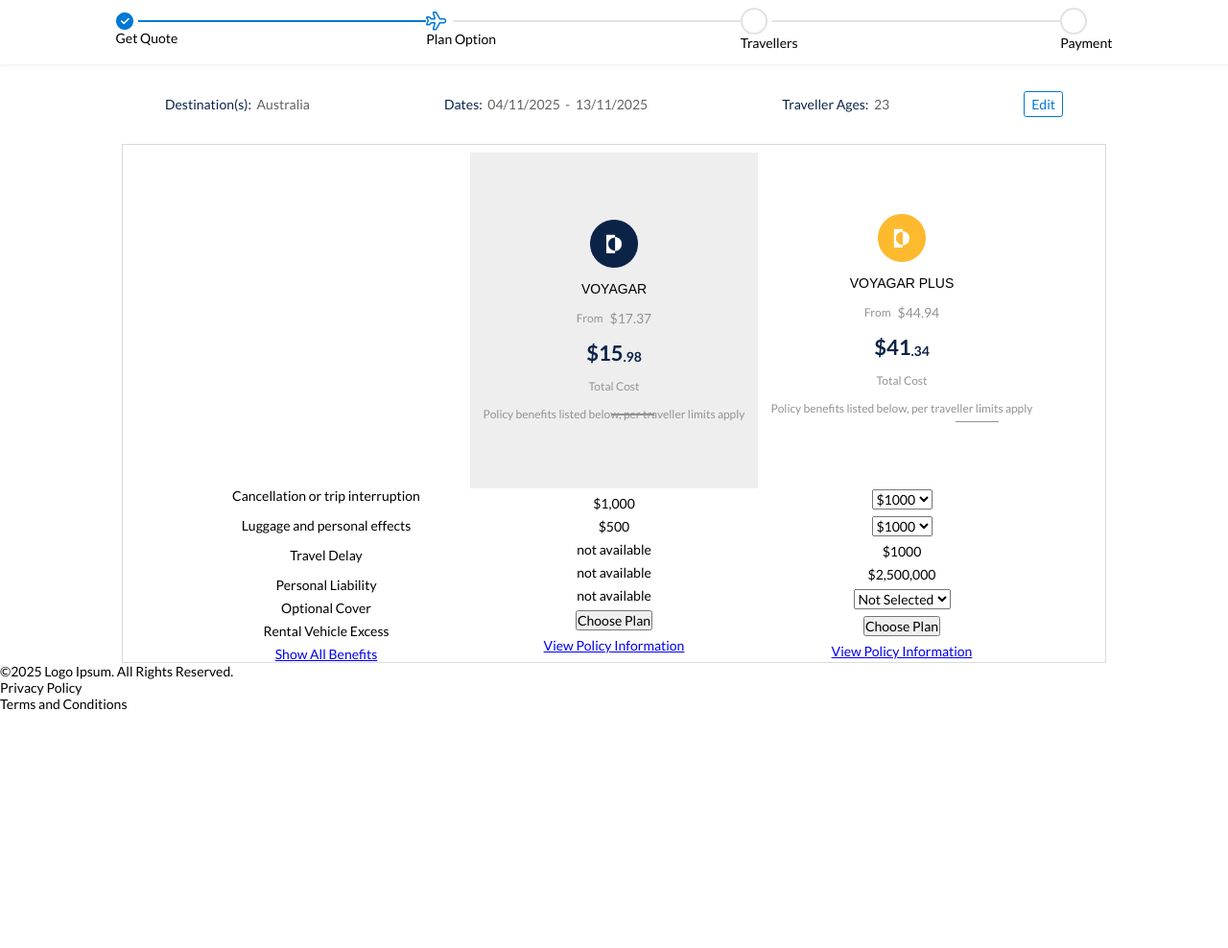
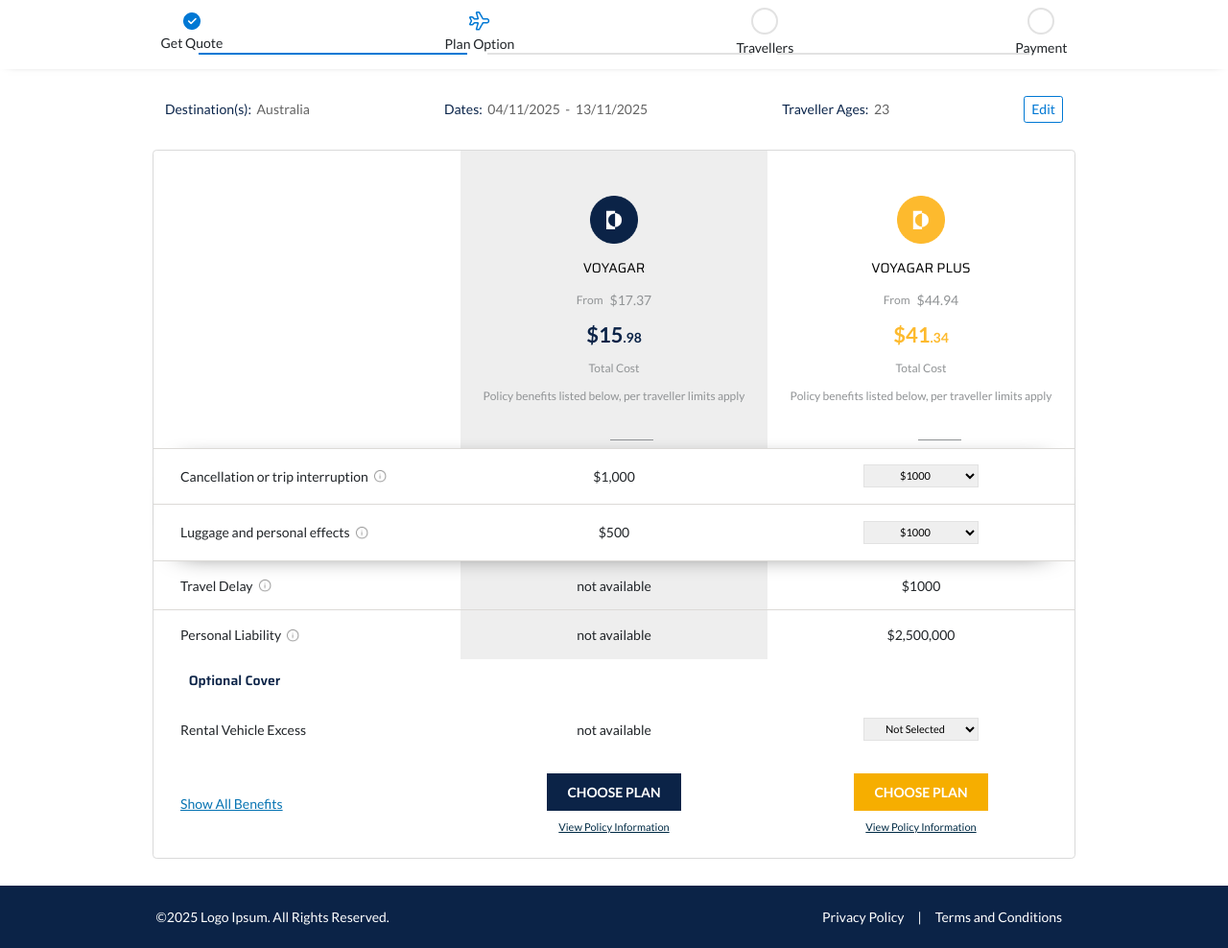
Before and after one commit to Nijhumtara/Travel_Support_Website, a plain HTML site: page plan.html in a window 1280 px wide. Shown: the part 71-1059 px from the top of the page at 96% size. Before the commit the page ends 813 px from the top, so only its background shows below. Drawn offline with Linux system fonts and the light colour scheme.

Commit message:
style: style the whole plan page and fix previous errors

```diff
--- a/plan.html
+++ b/plan.html
@@ -9,9 +9,14 @@
       href="https://fonts.googleapis.com/css2?family=Lato:wght@400;700&display=swap"
       rel="stylesheet"
     />
+    <link
+      href="https://fonts.googleapis.com/css2?family=Saira:wght@300;400;500;600;700&display=swap"
+      rel="stylesheet"
+    />
   </head>
   <body>
     <section id="plan_section">
+      <!-- Header Section -->
       <header>
         <div id="back_home">
           <img src="back.svg.png" alt="back-icon" />
@@ -19,35 +24,36 @@
         </div>
         <img src="travel_logo.png" alt="logo" />
       </header>
+
+      <!-- Body Section -->
       <div id="plan_body">
+        <!-- First Part of the body -->
         <div id="first_part">
-          <div id="get_quote">
-            <div id="get-quote-container" class="container">
-              <img src="tick.svg fill.png" alt="" />
-              <span class="process-line" id="get-quote-line"></span>
-            </div>
+          <div id="get_quote" class="process-container">
+            <img src="tick.svg fill.png" alt="tick.svg" />
             <p class="title">Get Quote</p>
           </div>
-          <!-- <span class="process-line" id="get-quote-line"></span> -->
-          <div id="plan_option">
-            <div id="plan-container" class="container">
-              <img src="planVector.png" alt="" />
-              <span class="process-line" id="plan-process-line"></span>
-            </div>
+          <div id="plan_option" class="process-container">
+            <img src="planVector.png" alt="planVector" />
             <p class="title">Plan Option</p>
           </div>
-          <div id="travellers">
-            <div id="travel-container" class="container">
+          <div id="travellers" class="process-container">
             <p class="circle"></p>
-              <span class="process-line" id="travel-process-line"></span>
-            </div>
             <p class="title">Travellers</p>
           </div>
-          <div id="payment">
+          <div id="payment" class="process-container">
             <p class="circle"></p>
             <p class="title">Payment</p>
           </div>
         </div>
+        <!-- Process Completed lines -->
+        <div id="process-lines">
+          <span class="process-line" id="get-quote-line"></span>
+          <span class="process-line" id="plan-process-line"></span>
+          <span class="process-line" id="travel-process-line"></span>
+        </div>
+
+        <!-- Second Part of the body -->
         <div id="second_part">
           <div id="destination" class="container">
             <p>Destination(s):</p>
@@ -67,21 +73,12 @@
             <button>Edit</button>
           </div>
         </div>
+
+        <!-- Third Part Total Cost Section -->
         <div id="total-cost-calculation">
-          <div id="service-name" class="calculation-container">
+          <!-- Top three container -->
+          <div id="calculation-container">
             <div id="white_box" class="box"></div>
-            <p>Cancellation or trip interruption</p>
-            <span class="info-circle"></span>
-            <p>Luggage and personal effects</p>
-            <span class="info-circle"></span>
-            <p>Travel Delay</p>
-            <span class="info-circle"></span>
-            <p>Personal Liability</p>
-            <p>Optional Cover</p>
-            <p>Rental Vehicle Excess</p>
-            <a href="#">Show All Benefits</a>
-          </div>
-          <div id="voyagar" class="calculation-container">
             <div id="voyagar-box" class="box">
               <img src="voyagar.png" alt="voyagar_img" />
               <h1>VOYAGAR</h1>
@@ -97,17 +94,6 @@
               <p>Total Cost</p>
               <p>Policy benefits listed below, per traveller limits apply</p>
             </div>
-            <p>$1,000</p>
-            <p>$500</p>
-            <p>not available</p>
-            <p>not available</p>
-            <p>not available</p>
-            <div id="choose-btn">
-              <button>Choose Plan</button>
-            </div>
-            <a href="#">View Policy Information</a>
-          </div>
-          <div id="voyagar_plus" class="calculation-container">
             <div id="voyagar-plus-box" class="box">
               <img src="voyagar plus.png" alt="voyagarPlus_img" />
               <h1>VOYAGAR PLUS</h1>
@@ -123,22 +109,88 @@
               <p>Total Cost</p>
               <p>Policy benefits listed below, per traveller limits apply</p>
             </div>
-            <select name="money" id="cancel-voyagarPlus-money">
+          </div>
+
+          <!-- Services Cost Section -->
+          <div id="cancellation-luggage">
+            <div id="cancellation-container" class="box-container">
+              <div id="cancellation" class="box1">
+                <p>Cancellation or trip interruption</p>
+                <span class="info-circle"></span>
+              </div>
+              <div class="box2">
+                <p id="cancellation-voyagar-fee">$1,000</p>
+              </div>
+              <div class="box3">
+                <select
+                  name="money"
+                  id="cancellation-voyagarPlus-fee"
+                  class="right-box"
+                >
                   <option value="$1000">$1000</option>
                   <option value="$2000">$2000</option>
                   <option value="$3000">$3000</option>
                   <option value="$4000">$4000</option>
                   <option value="$5000">$5000</option>
                 </select>
-            <select name="money" id="luggage-voyagarPlus-money">
+              </div>
+            </div>
+            <div id="luggage-container" class="box-container">
+              <div id="luggage" class="box1">
+                <p>Luggage and personal effects</p>
+                <span class="info-circle"></span>
+              </div>
+              <div class="box2">
+                <p id="luggage-voyagar-fee">$500</p>
+              </div>
+              <div class="box3">
+                <select
+                  name="money"
+                  id="luggage-voyagarPlus-money"
+                  class="right-box"
+                >
                   <option value="$1000">$1000</option>
                   <option value="$2000">$2000</option>
                   <option value="$3000">$3000</option>
                   <option value="$4000">$4000</option>
                   <option value="$5000">$5000</option>
                 </select>
-            <p>$1000</p>
-            <p>$2,500,000</p>
+              </div>
+            </div>
+          </div>
+          <div id="travel-delay" class="box-container">
+            <div id="delay-container" class="box1">
+              <p>Travel Delay</p>
+              <span class="info-circle"></span>
+            </div>
+            <div class="box2">
+              <p id="voyagar-delay">not available</p>
+            </div>
+            <div class="box3">
+              <p id="voyagar-plus-delay" class="right-box">$1000</p>
+            </div>
+          </div>
+          <div id="personal-liability" class="box-container">
+            <div id="liability-container" class="box1">
+              <p>Personal Liability</p>
+              <span class="info-circle"></span>
+            </div>
+            <div class="box2">
+              <p id="voyagar-liability">not available</p>
+            </div>
+            <div class="box3">
+              <p id="voyagar-plus-liability" class="right-box">$2,500,000</p>
+            </div>
+          </div>
+          <span id="oc-title">Optional Cover</span>
+          <div id="rental-vahicle" class="box-container">
+            <div class="box1">
+              <p>Rental Vehicle Excess</p>
+            </div>
+            <div class="box2">
+              <p id="rental-voyagar-plus">not available</p>
+            </div>
+            <div class="box3">
               <select name="rental" id="rental-fee">
                 <option value="not-selected">Not Selected</option>
                 <option value="$1000">$1000</option>
@@ -147,18 +199,39 @@
                 <option value="$4000">$4000</option>
                 <option value="$5000">$5000</option>
               </select>
-            <div id="choose-btn">
-              <button>Choose Plan</button>
             </div>
+          </div>
+          <!-- Choose Plan Section -->
+          <div id="choose-options" class="box-container">
+            <div id="benefit-link" class="box1">
+              <a href="#">Show All Benefits</a>
+            </div>
+            <div class="btn-link box2">
+              <div class="choose-btn" id="btn1">
+                <button>CHOOSE PLAN</button>
+              </div>
+              <div class="policy-link">
+                <a href="#">View Policy Information</a>
+              </div>
+            </div>
+            <div class="btn-link box3">
+              <div class="choose-btn" id="btn2">
+                <button>CHOOSE PLAN</button>
+              </div>
+              <div class="policy-link">
                 <a href="#">View Policy Information</a>
               </div>
             </div>
           </div>
+        </div>
+      </div>
+      <!-- Footer Section -->
       <footer>
         <p>©2025 Logo Ipsum. All Rights Reserved.</p>
         <div id="policy-terms">
-          <p>Privacy Policy</p>
-          <p>Terms and Conditions</p>
+          <a href="#" id="privacy">Privacy Policy</a>
+          <span>|</span>
+          <a href="#" id="terms">Terms and Conditions</p>
         </div>
       </footer>
     </section>
--- a/plan_style.css
+++ b/plan_style.css
@@ -20,13 +20,13 @@ header{
 #back_home{
     position: absolute;
     left: 0;
-    margin-left: 9rem;
+    margin-left: 11rem;
 }
 #back_home{
     display: flex;
     align-items: center;
     justify-content: center;
-    column-gap: 0.7rem;
+    column-gap: 1rem;
 }
 #back_link{
     color: #ffffff;
@@ -44,31 +44,26 @@ header{
 #first_part{
     height: auto;
     width: 100%;
+    position: relative;
     display: flex;
     align-items: center;
     justify-content: center;
-    padding: 1rem;
+    gap: 16.5rem;
+    padding: 1rem 0;
     background-color: #ffffff;
+    color: #212529;
     box-shadow: 0px 0px 10px -8px #000000;
 }
 #first_part img{
     z-index: 10;
 }
-#get_quote{
+.process-container{
     display: flex;
     flex-direction: column;
-}
-.container{
-    display: flex;
     align-items: center;
     justify-content: center;
-    gap: 0.4rem
-}
-/* #get-quote-container{
-    padding-left: 1.6rem;
-} */
-#plan-container img{
-    z-index: 10;
+    row-gap: 0.4rem;
+    z-index: 1001;
 }
 .circle{
     height: 24px;
@@ -79,17 +74,37 @@ header{
 }
 .process-line{
     height: 2px;
-    width: 300px;
+    width: 280px;
 }
 #get-quote-line{
     background-color: #0078D4;
+    margin-right: 0.2rem;
 }
 #plan-process-line, #travel-process-line{
     background-color: #E2E2E2;
 }
+#plan-process-line{
+    width: 276px;
+    margin-left: 0.8rem;
+}
+#travel-process-line{
+    width: 263px;
+    margin-left: 1.4rem;
+}
+#process-lines{
+    display: flex;
+    column-gap: 0.5rem;
+    position: absolute;
+    top: 15.8%;
+}
 
 /* Second Part of Body section */
-
+.container{
+    display: flex;
+    align-items: center;
+    justify-content: center;
+    gap: 0.4rem
+}
 #second_part{
     display: flex;
     align-items: center;
@@ -119,33 +134,34 @@ header{
 
 /* Calculation Box Styling */
 
+/* Top three box styling */
 #total-cost-calculation{
-    height: fit-content;
-    width: 80%;
-    display: flex;
-    align-items: center;
-    justify-content: center;
-    border: 1px solid #DADADA;
-}
-#total-cost-calculation h1{
-    font-family: "Poppins", sans-serif;
-}
-.calculation-container{
+    height: auto;
+    width: 75%;
     display: flex;
     flex-direction: column;
     align-items: center;
-    justify-content: center;
-    row-gap: 0.5rem;
+    border: 1px solid #DADADA;
+    border-radius: 0.3rem;
+    padding-bottom: 0.6rem;
+}
+#total-cost-calculation h1{
+    font-family: "Saira", sans-serif;
+}
+#calculation-container{
+    display: flex;
+    width: 100%;
 }
 .box{
-    height: 350px;
-    width: 300px;
+    height: 310px;
+    width: 100%;
     display: flex;
     flex-direction: column;
     align-items: center;
     justify-content: center;
     row-gap: 1rem;
 }
+
 .box img{
     height: 50px;
     width: 50px;
@@ -165,6 +181,8 @@ header{
      color: #909395;
      font-size: 12px;
 }
+
+/* Styling cut line to actual cost */
 .cut-line{
     position: absolute;
     height: 1.5px;
@@ -172,13 +190,15 @@ header{
     background-color: #909395;
 }
 #voyagar-box .cut-line{
-    top: 62.8%;
-    left: 49.8%;
+    top: 66.1%;
+    left: 49.7%;
 }
 #voyagar-plus-box .cut-line{
-    top: 63.7%;
-    right: 18.7%;
+    top: 66.1%;
+    right: 21.7%;
 }
+
+/* Styling total cost */
 .total-cost{
     display: flex;
     align-items: center;
@@ -197,3 +217,144 @@ header{
     background-color: #EEEEEE;
     padding: 0;
 }
+#voyagar-plus-box .total-cost p{
+    color: #FDBA2E;
+}
+
+/* Styling below part of total cost */
+#cancellation-luggage{
+    width: 100%;
+    height: auto;
+    border-top: 1px solid #DCDAD7;
+    border-bottom: 1px solid #DCDAD7;
+    background-color: #ffffff;
+    box-shadow: 0px -10px 24px -28px #000000, 0px 15px 28px -28px #000000;
+    z-index: 10;
+}
+#cancellation-container{
+    border-bottom: 1px solid #DCDAD7;
+}
+/* Applying same style to every boxes */
+.box-container{
+    height: auto;
+    width: 100%;
+    display: flex;
+    align-items: center;
+    justify-content: center;
+    color: #212529;
+    font-size: 12px;
+    font-weight: 400;
+}
+.box1, .box2, .box3{
+    height: auto;
+    width: 100%;
+    padding: 1.2rem 0;
+}
+.box1{
+    display: flex;
+    align-items: center;
+    column-gap: 0.3rem;
+}
+.box1 p, .box1 a{
+    padding-left: 2rem;
+}
+.box2, .box3{
+    display: flex;
+    align-items: center;
+    justify-content: center;
+}
+/* Styling optical cover title */
+#oc-title{
+    padding: 0.8rem 0;
+    margin-right: 56.5rem;
+    color: #0B2347;
+    font-weight: 600;
+    font-family: "Saira", sans-serif;
+}
+.info-circle{
+    height: 16px;
+    width: 16px;
+    background-image: url("info-circle.png");
+    background-size: cover;
+    background-repeat: no-repeat;
+}
+#travel-delay{
+    border-bottom: 1px solid #DCDAD7;
+}
+#personal-liability{
+    border: none;
+}
+#travel-delay .box2, #personal-liability .box2{
+    width: 100%;
+    background-color: #EEEEEE;
+}
+.box3 select{
+    height: 24px;
+    width: 120px;
+    text-align: center;
+    font-size: 11px;
+    padding: 0;
+    border: 1px solid #E2E2E2;
+}
+
+/* Styling choose buttons */
+.btn-link{
+    display: flex;
+    flex-direction: column;
+    align-items: center;
+    justify-content: center;
+    width: 100%;
+    padding: 1.2rem 0;
+    row-gap: 0.5rem;
+}
+
+.choose-btn{
+    display: flex;
+    align-items: center;
+    justify-content: center;
+    padding: 0.8rem 1.5rem;
+}
+.choose-btn button{
+    color: #ffffff;
+    font-size: 14px;
+    font-weight: 700;
+    background: none;
+    border: none;
+    cursor: pointer;
+}
+#btn1{
+    background-color: #0B2347;
+
+}
+#btn2{
+    background-color: #F6AE00;
+}
+.policy-link a{
+    font-size: 11px;
+    color: #002B45;
+}
+#benefit-link a{
+    color: #0774B3;
+}
+
+/* Styling Footer Section */
+footer{
+    display: flex;
+    align-items: center;
+    justify-content: space-around;
+    padding: 1.7rem 0 1.7rem 7.5rem;
+    margin-top: 2rem;
+    background-color: #0B2347;
+    color: #ffffff;
+}
+#policy-terms{
+    display: flex;
+    gap: 1rem;
+}
+#policy-terms a{
+    color: #ffffff;
+    text-decoration: none;
+}
+#privacy{
+    margin-left: 24rem;
+}
```
Lines whose indentation alone changed are shown as unchanged.
